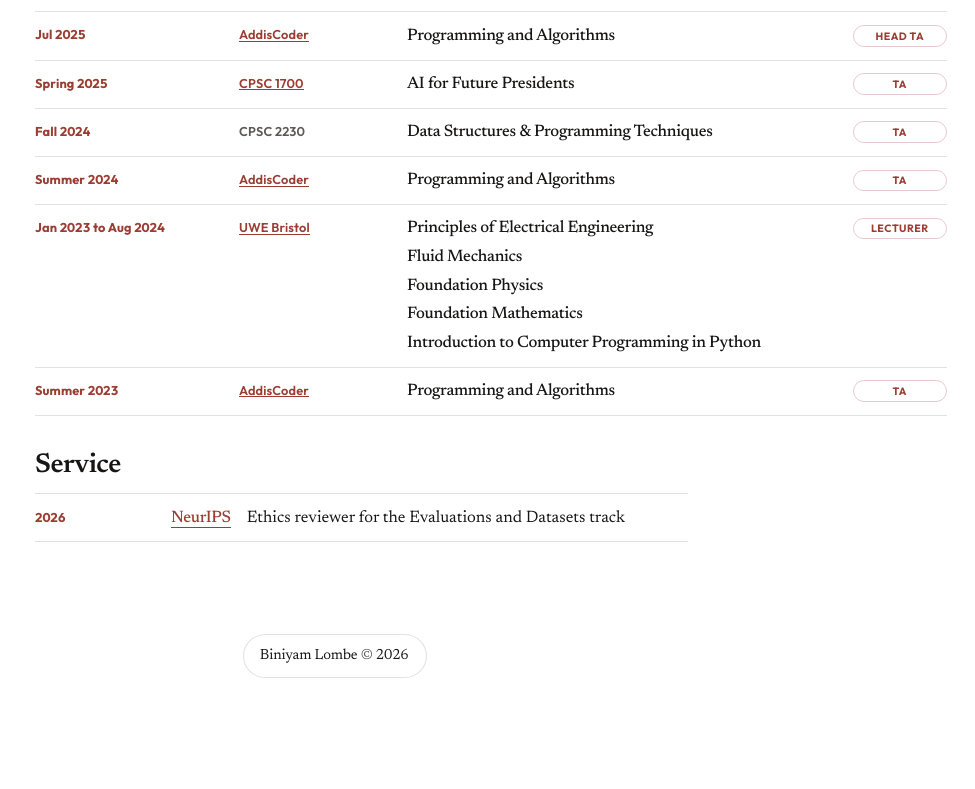
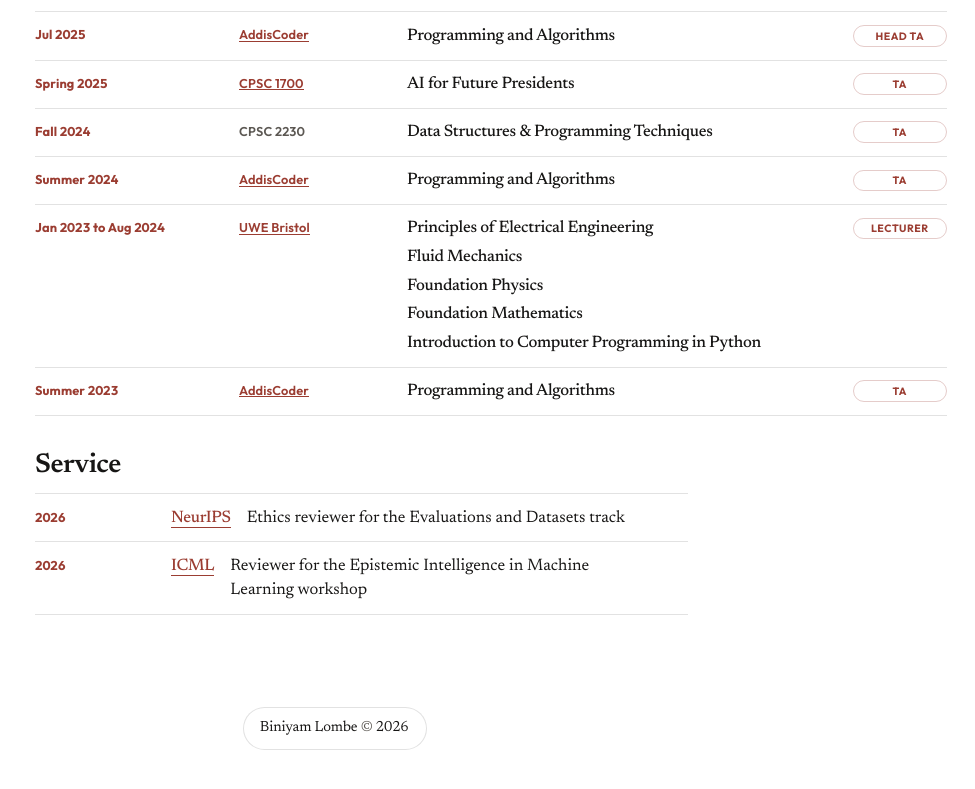
Before and after one commit to biniyamlombe/biniyamlombe.github.io, a React (Vite) app: page / in a window 1280 px wide. Shown: the part 1916-2705 px from the top of the page, without its empty margins (305-1280 px from the left). Before the commit the page ends 2639 px from the top, so only its background shows below. Built offline with nearby package versions, Linux system fonts and the light colour scheme; no server answers.

Commit message:
feat: add the ICML 2026 EIML workshop review to Service
The line links the Epistemic Intelligence in Machine Learning workshop and records the reviewer role.

```diff
--- a/src/data/site.js
+++ b/src/data/site.js
@@ -424,4 +424,11 @@ export const service = [
     role: 'Ethics reviewer for the Evaluations and Datasets track',
     href: 'https://neurips.cc/',
   },
+  {
+    venue: 'ICML',
+    date: '2026',
+    dateTime: '2026',
+    role: 'Reviewer for the Epistemic Intelligence in Machine Learning workshop',
+    href: 'https://icml.cc/virtual/2026/workshop/54075',
+  },
 ];
```
